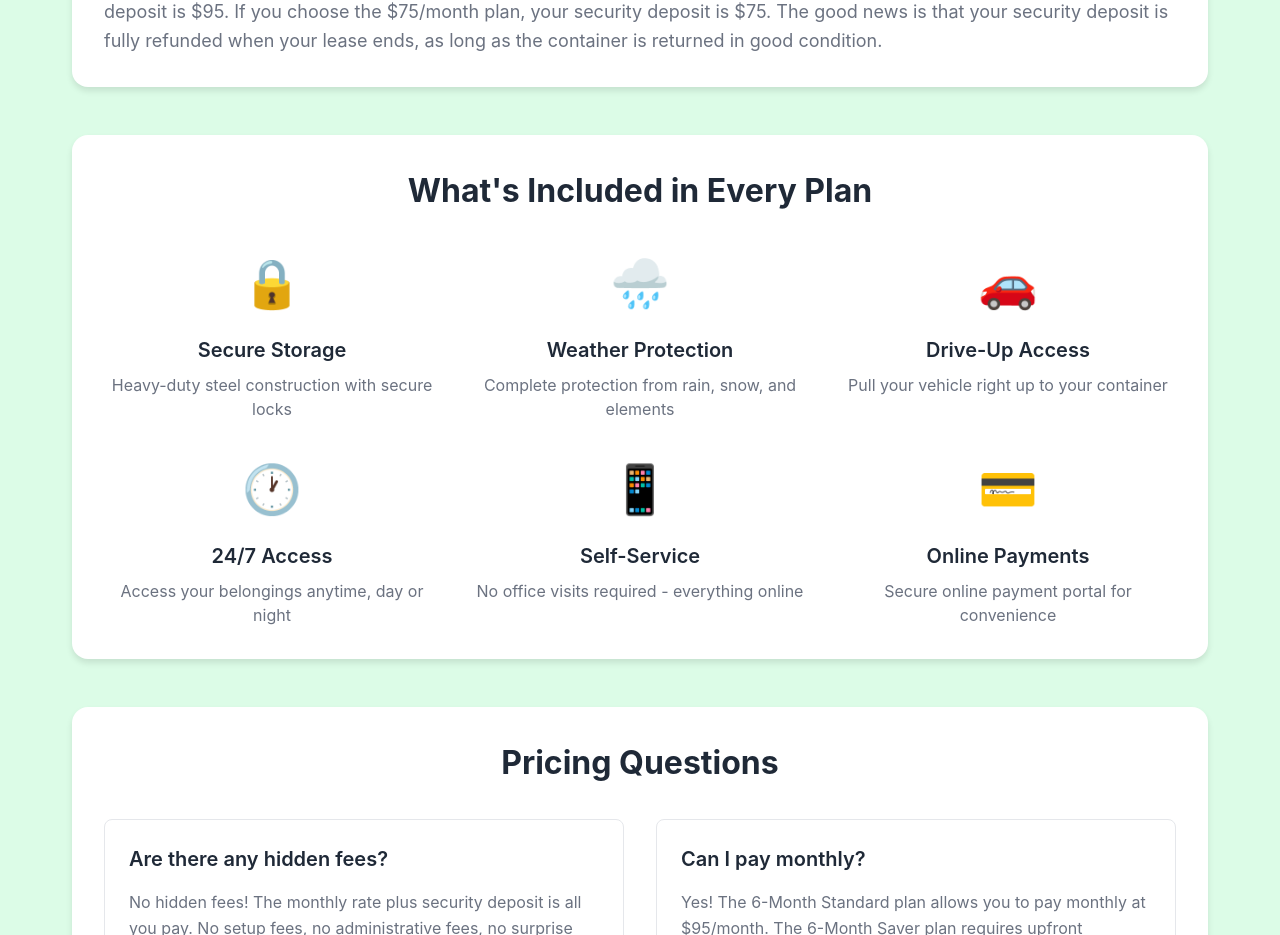
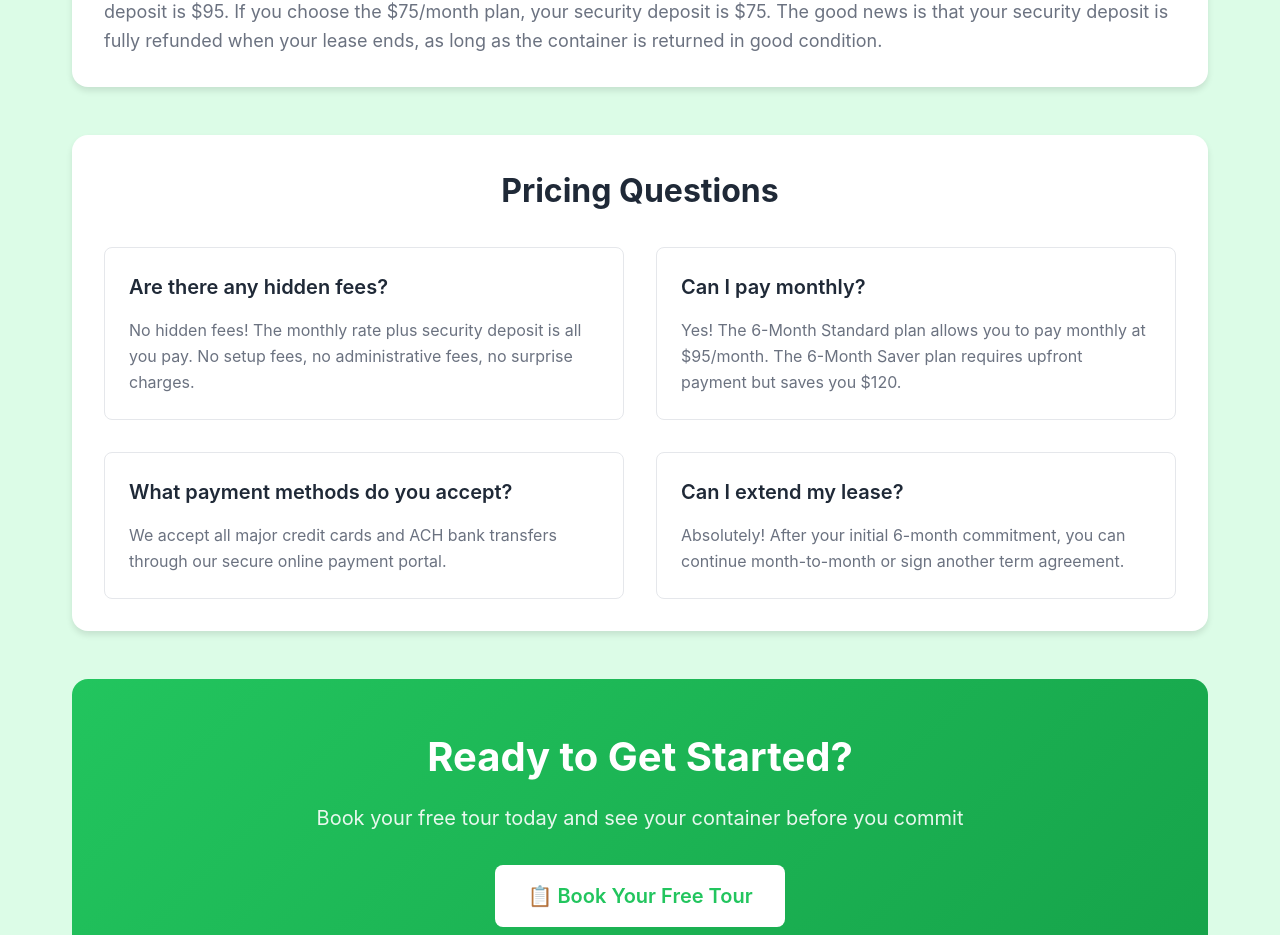
Before and after one commit to Drewcrich/SELFSERVEOYOWEBSITE, a React (Vite) app: page /pricing in a window 1280 px wide. Shown: the part 1633-2568 px from the top of the page. Built offline with nearby package versions, Linux system fonts and the light colour scheme.

Commit message:
Add files via upload

```diff
--- a/src/pages/BookTourPage.jsx
+++ b/src/pages/BookTourPage.jsx
@@ -78,10 +78,13 @@ const BookTourPage = () => {
               style={{
                 width: '100%',
                 height: '1350px',
+                minHeight: '100vh',
+                maxHeight: 'none',
                 border: 'none',
                 borderRadius: '8px',
                 display: 'block'
               }}
+              className="md:h-[1350px] h-screen min-h-screen"
               scrolling="no"
             />
           </div>
--- a/src/pages/HomePage.jsx
+++ b/src/pages/HomePage.jsx
@@ -363,6 +363,19 @@ const HomePage = () => {
             </div>
 
           </div>
+
+          {/* Security Deposit Information */}
+          <div className="max-w-4xl mx-auto mt-12">
+            <div className="bg-white border border-gray-200 rounded-lg p-8 text-center">
+              <h3 className="text-2xl font-bold text-gray-800 mb-4">Security Deposit Information</h3>
+              <p className="text-lg text-gray-700">
+                We require a security deposit equal to one month's rent. For example: if you choose the $95/month plan,
+                your security deposit is $95. If you choose the $75/month plan, your security deposit is $75.
+                The good news is that your security deposit is fully refunded when your lease ends, as long as the
+                container is returned in good condition.
+              </p>
+            </div>
+          </div>
         </div>
       </div>
 
--- a/src/pages/PricingPage.jsx
+++ b/src/pages/PricingPage.jsx
@@ -90,7 +90,7 @@ const PricingPage = () => {
 
           <button
             onClick={() => {
-              navigate('/book-tour');
+              navigate("/book-tour");
               setTimeout(() => window.scrollTo(0, 0), 100);
             }}
             className="plan-button standard-button"
@@ -138,7 +138,7 @@ const PricingPage = () => {
 
           <button
             onClick={() => {
-              navigate('/book-tour');
+              navigate("/book-tour");
               setTimeout(() => window.scrollTo(0, 0), 100);
             }}
             className="plan-button saver-button"
@@ -162,41 +162,6 @@ const PricingPage = () => {
       </div>
 
       {/* What's Included Section */}
-      <div className="whats-included">
-        <h3 className="included-title">What's Included in Every Plan</h3>
-        <div className="included-grid">
-          <div className="included-item">
-            <div className="included-icon">🔒</div>
-            <h4>Secure Storage</h4>
-            <p>Heavy-duty steel construction with secure locks</p>
-          </div>
-          <div className="included-item">
-            <div className="included-icon">🌧️</div>
-            <h4>Weather Protection</h4>
-            <p>Complete protection from rain, snow, and elements</p>
-          </div>
-          <div className="included-item">
-            <div className="included-icon">🚗</div>
-            <h4>Drive-Up Access</h4>
-            <p>Pull your vehicle right up to your container</p>
-          </div>
-          <div className="included-item">
-            <div className="included-icon">🕐</div>
-            <h4>24/7 Access</h4>
-            <p>Access your belongings anytime, day or night</p>
-          </div>
-          <div className="included-item">
-            <div className="included-icon">📱</div>
-            <h4>Self-Service</h4>
-            <p>No office visits required - everything online</p>
-          </div>
-          <div className="included-item">
-            <div className="included-icon">💳</div>
-            <h4>Online Payments</h4>
-            <p>Secure online payment portal for convenience</p>
-          </div>
-        </div>
-      </div>
 
       {/* FAQ Section */}
       <div className="pricing-faq">
```
